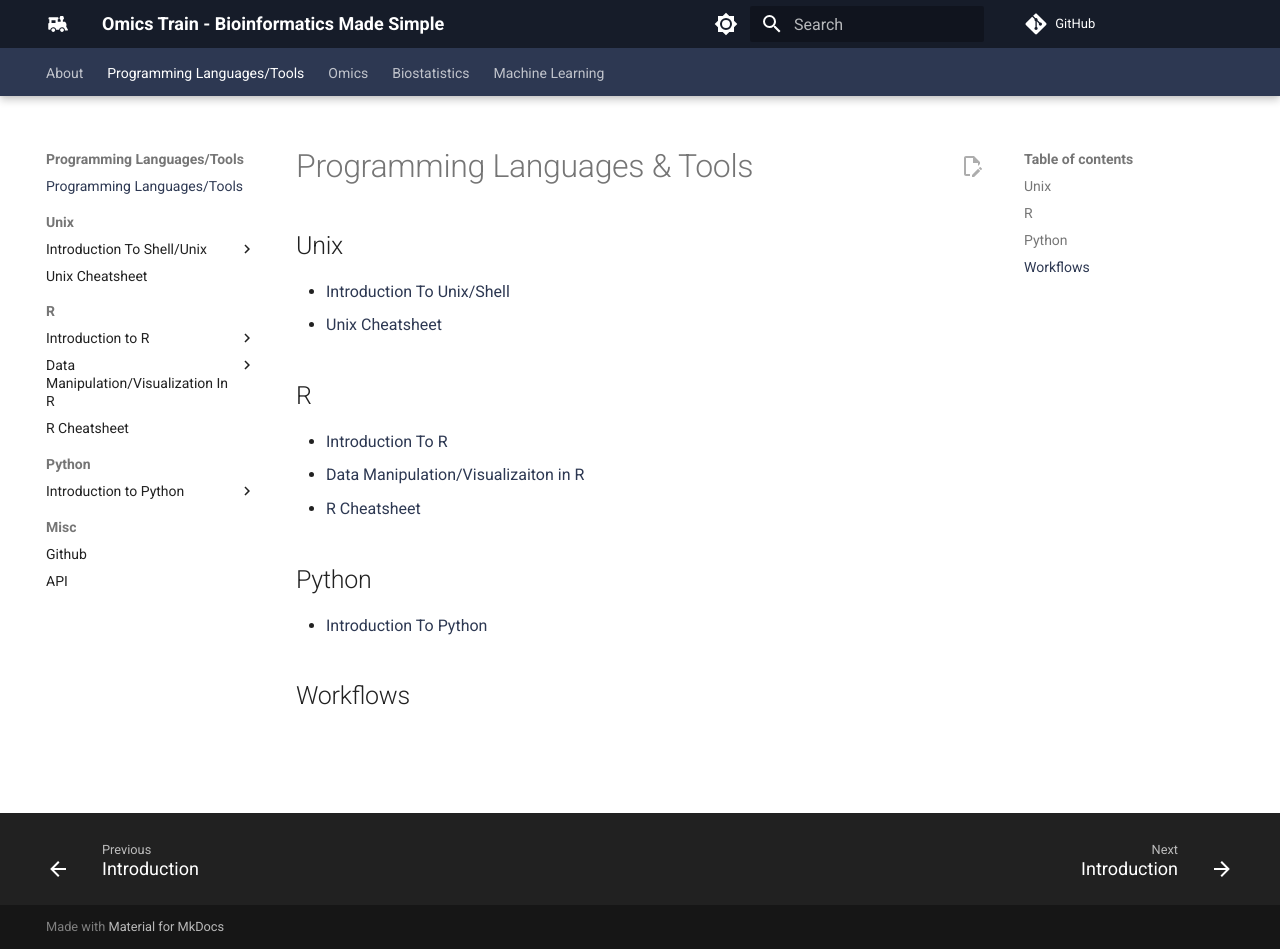
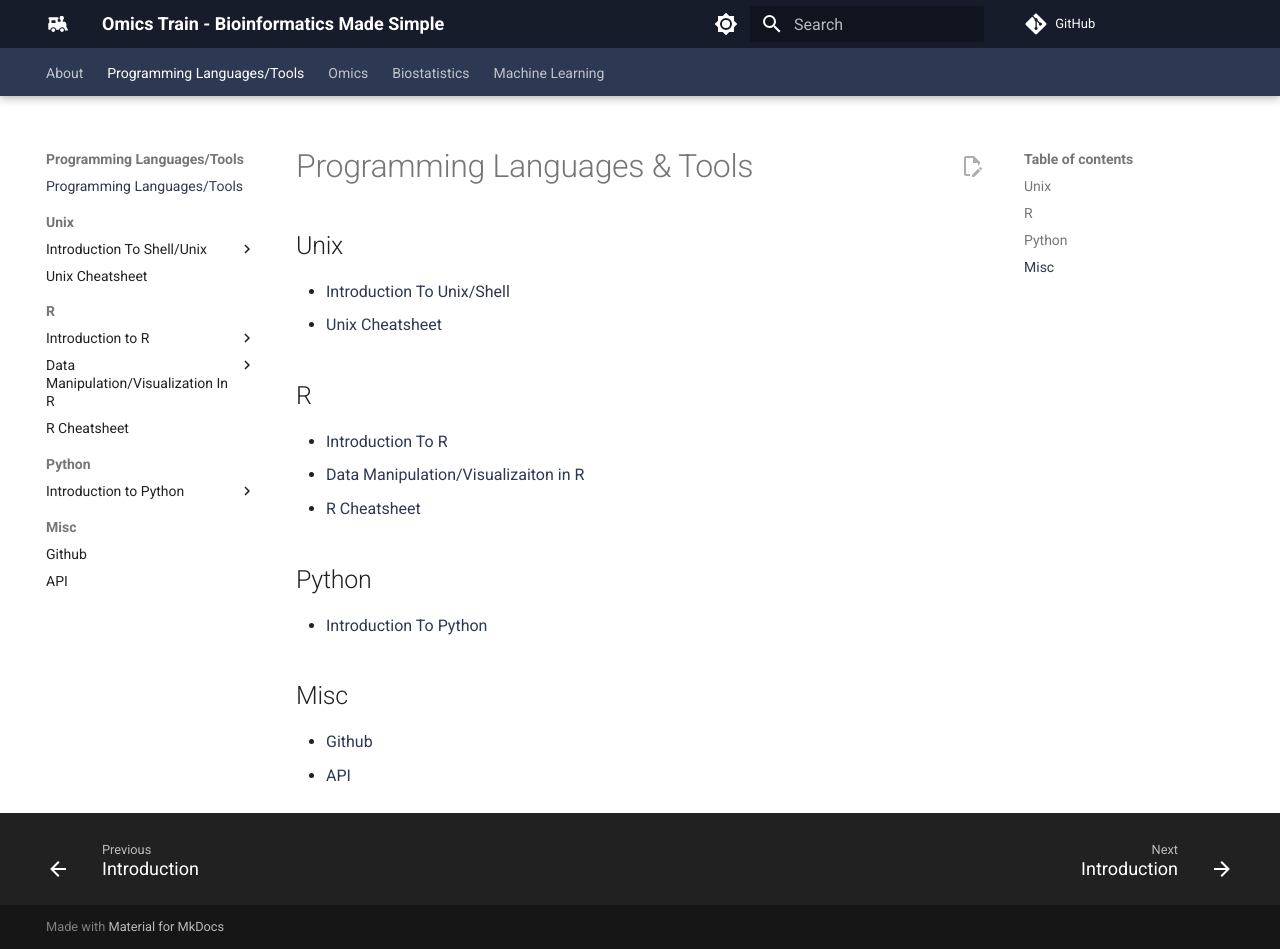
Before and after one commit to comp-tox-jhu/CompToxLab, an MkDocs documentation site: the page built from docs/programming_languages_tools/programming_languages_tools.md, in a window 1280 px wide and 949 px high. Built offline with MkDocs 1.6.1 and Material for MkDocs 9.7.7, drawn with Linux system fonts in a browser that asks for light colours; comment, search, counter and statistics services are not loaded.

Commit message:
Update programming_languages_tools.md

```diff
--- a/docs/programming_languages_tools/programming_languages_tools.md
+++ b/docs/programming_languages_tools/programming_languages_tools.md
@@ -12,4 +12,6 @@
 ## Python
 - [Introduction To Python](./intro_to_python/01_introduction.md)
 
-## Workflows
+## Misc
+- [Github](./misc/github.md)
+- [API](./misc/api.md)
```
